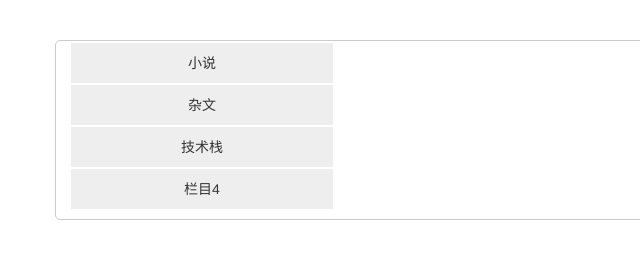
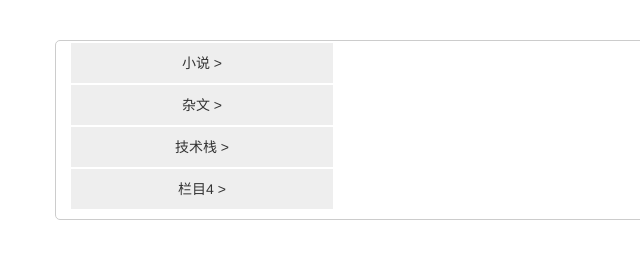
Before and after one commit to CRONWMMM/milight-accordion, a plain HTML site: page index.html in a window 1280 px wide. Shown: the full height of the page, 0-640 px from the left. Drawn offline with Linux system fonts and the light colour scheme.

Commit message:
用css3大致实现了箭头转换

```diff
--- a/css/milight-accordion.css
+++ b/css/milight-accordion.css
@@ -42,6 +42,10 @@ ul li{
 }
 
 
+#milight-accordion li span{
+	display: inline-block;
+	transition : transform 0.18s;
+}
 
 
 @media screen and (min-width:300px) and (max-width:768px){
--- a/index.html
+++ b/index.html
@@ -16,25 +16,37 @@
 				</button>
 				<div id="mi-wrapper">
 					<ul id="milight-accordion" class="text-center">
-						<li data-target="#milight-accordion-sub1">小说</li>
+						<li data-target="#milight-accordion-sub1">
+							小说
+							<span>&gt;</span>
+						</li>
 						<ul id="milight-accordion-sub1" class="milight-accordion-sub">
 							<li>短篇</li>
 							<li>中篇</li>
 							<li>连载</li>
 						</ul>
-						<li data-target="#milight-accordion-sub2">杂文</li>
+						<li data-target="#milight-accordion-sub2">
+							杂文
+							<span>&gt;</span>
+						</li>
 						<ul id="milight-accordion-sub2" class="milight-accordion-sub">
 							<li>回忆录</li>
 							<li>这几年</li>
 							<li>杂文</li>
 						</ul>
-						<li data-target="#milight-accordion-sub3">技术栈</li>
+						<li data-target="#milight-accordion-sub3">
+							技术栈
+							<span>&gt;</span>
+						</li>
 						<ul id="milight-accordion-sub3" class="milight-accordion-sub">
 							<li>JavaScript</li>
 							<li>NodeJS</li>
 							<li>AngularJS</li>
 						</ul>
-						<li data-target="#milight-accordion-sub4">栏目4</li>
+						<li data-target="#milight-accordion-sub4">
+							栏目4
+							<span>&gt;</span>
+						</li>
 						<ul id="milight-accordion-sub4" class="milight-accordion-sub">
 							<li>item1</li>
 							<li>item2</li>
--- a/js/milight-accordion.js
+++ b/js/milight-accordion.js
@@ -24,14 +24,24 @@ $(function(){
 					arr.pop();
 					canToggle = true;
 				});
+				// 箭头方向改变
+				$(self).find('span').css('-webkit-transform','rotate(0deg)');
 			}else{
 				$(arr[0]).slideUp(180,function(){
 					arr.pop();
 				});
+
+				// 箭头方向改变
+				$('[data-target=' + arr[0] + ']').find('span').css('-webkit-transform','rotate(0deg)');
+
+
 				$(target).slideDown(180,function(){
 					arr.push(target);
 					canToggle = true;
 				});
+
+				// 箭头方向改变
+				$(self).find('span').css('-webkit-transform','rotate(90deg)');
 			}
 		}
 
```
